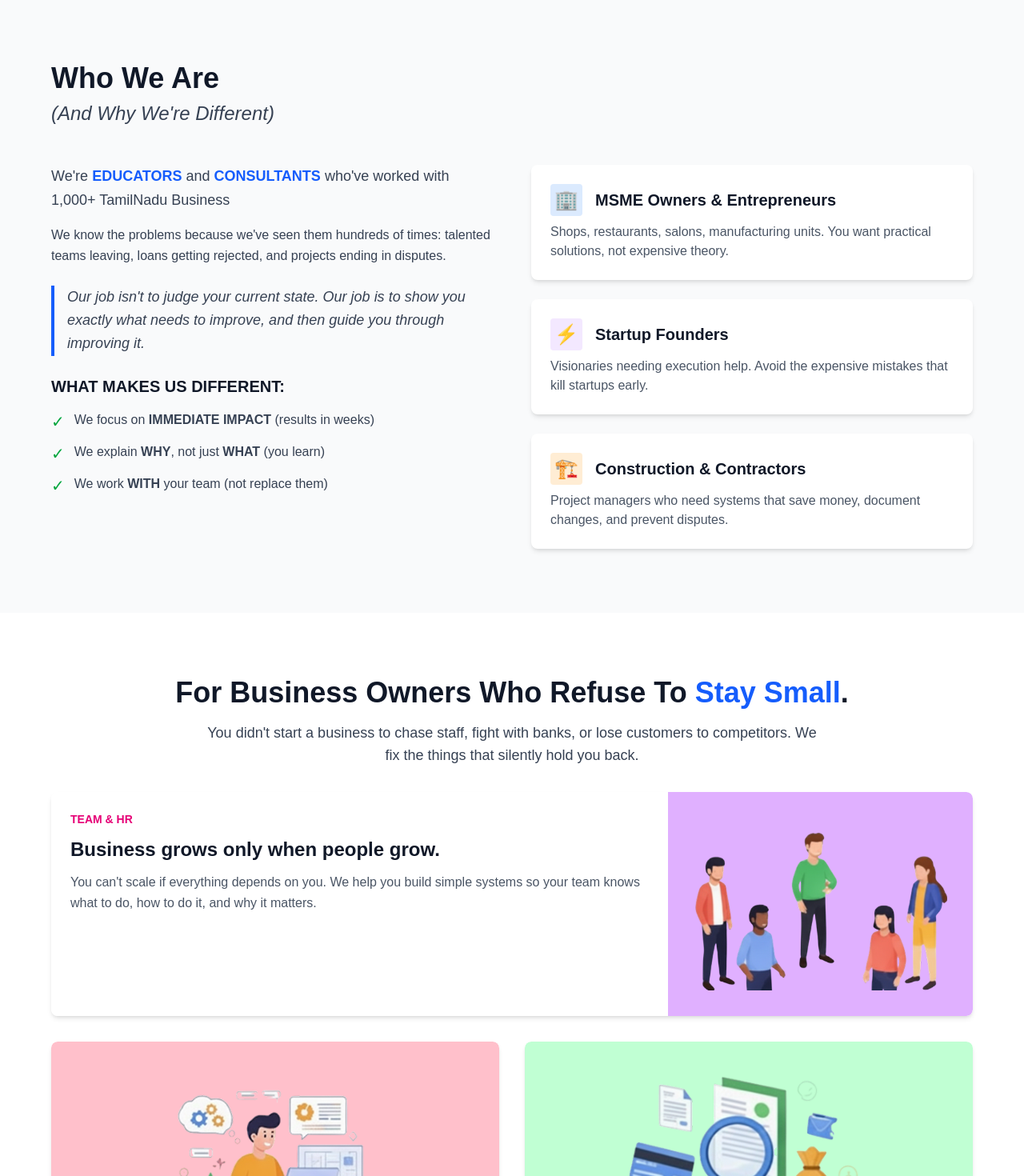
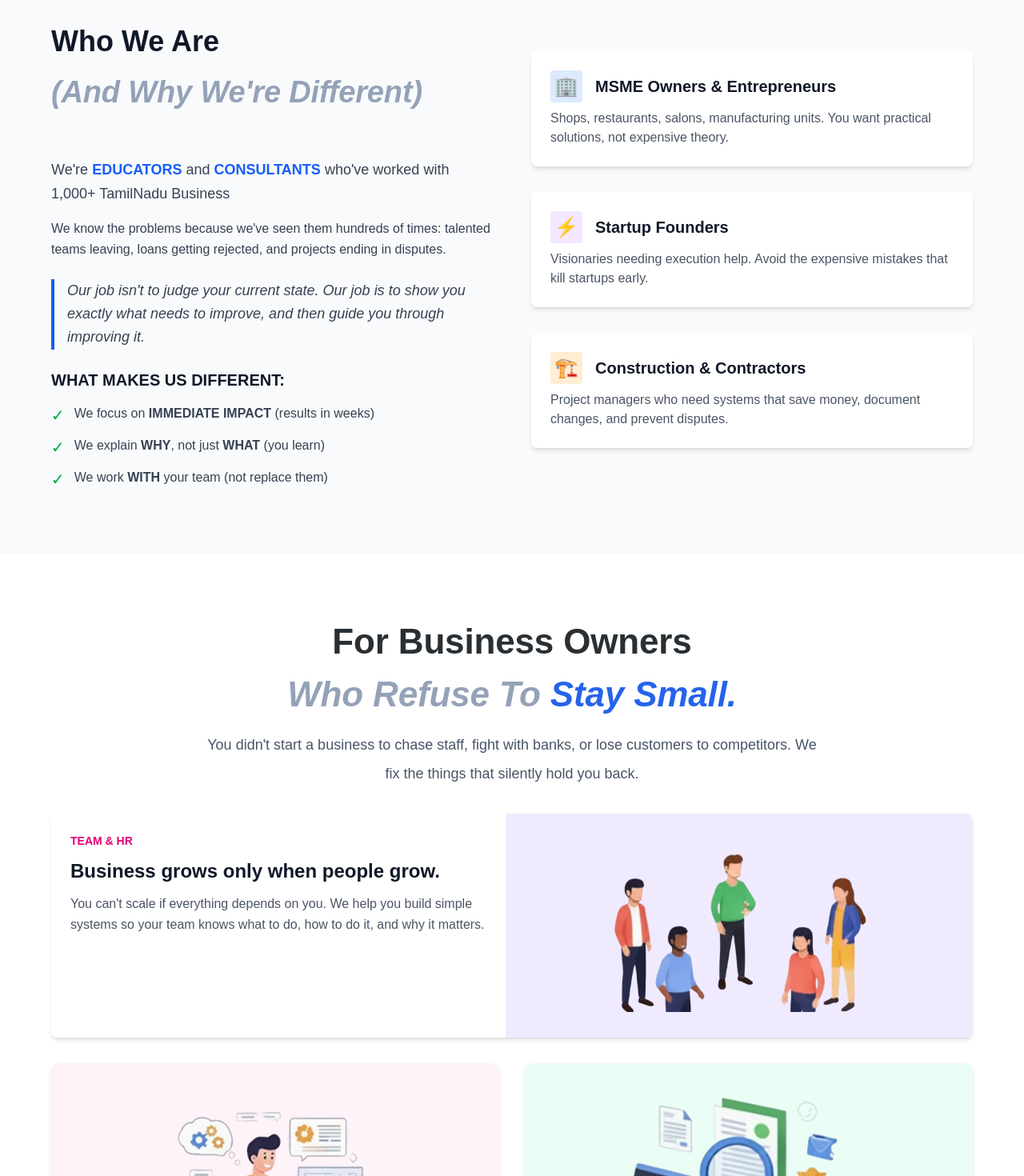
Before and after one commit to D-Delson/webinar, a Next.js app: page / in a window 1280 px wide. Shown: the part 1000-2470 px from the top of the page at 80% size. Built offline with nearby package versions, Linux system fonts and the light colour scheme.

Commit message:
ui fixes

```diff
--- a/components/BusinessOwners.tsx
+++ b/components/BusinessOwners.tsx
@@ -24,11 +24,10 @@ function ProblemCard({
 }: ProblemCardProps) {
   return (
     <div
-      className={`${
-        topImg
-          ? "rounded-lg"
-          : "rounded-lg md:rounded-l-lg md:flex flex-col md:flex-row"
-      } shadow-md overflow-hidden`}
+      className={`${topImg
+        ? "rounded-lg"
+        : "rounded-lg md:rounded-l-lg md:flex flex-col md:flex-row"
+        } shadow-md overflow-hidden`}
     >
       {topImg ? (
         <div
@@ -57,7 +56,7 @@ function ProblemCard({
       </div>
       {!topImg ? (
         <div
-          className={`flex justify-center items-center p-4 md:p-8 md:rounded-r-lg shrink-0`}
+          className={`flex justify-center items-center p-4 md:p-8 md:rounded-r-lg shrink-0 flex-1`}
           style={{ backgroundColor: bgColor }}
         >
           <Image
@@ -78,11 +77,22 @@ export default function BusinessOwners() {
     <Section className="bg-white">
       <div className="max-w-6xl mx-auto">
         <div className="mb-8 text-center">
-          <h2 className="text-3xl md:text-4xl font-bold text-gray-900 mb-4">
-            For Business Owners Who Refuse To{" "}
-            <span className="text-blue-600">Stay Small</span>.
-          </h2>
-          <p className="text-base md:text-lg text-gray-700 max-w-3xl mx-auto">
+          <div className="mb-4 text-center">
+            <h2 className="text-[32px] md:text-[40px] lg:text-[44px] leading-[42px] md:leading-[50px] lg:leading-[58px] font-semibold text-[#292F33] tracking-[-0.16px] capitalize">
+              For Business Owners
+            </h2>
+
+            <h2 className="mt-2 text-[32px] md:text-[40px] lg:text-[44px] leading-[42px] md:leading-[50px] lg:leading-[58px] tracking-[-0.16px] capitalize">
+              <span className="font-semibold italic text-[#94A2B8]">
+                Who Refuse To{" "}
+              </span>
+              <span className="font-bold italic text-[#2663EB]">
+                stay small.
+              </span>
+            </h2>
+          </div>
+
+          <p className="text-base md:text-lg text-[#485468] max-w-3xl mx-auto md:leading-[36px]">
             You didn&apos;t start a business to chase staff, fight with banks,
             or lose customers to competitors. We fix the things that silently
             hold you back.
@@ -98,7 +108,7 @@ export default function BusinessOwners() {
               description="You can't scale if everything depends on you. We help you build simple systems so your team knows what to do, how to do it, and why it matters."
               imageSrc="/members_group.png"
               imageAlt="Team members group"
-              bgColor="#E0B0FF"
+              bgColor="#F0EAFE"
             />
           </div>
 
@@ -109,7 +119,7 @@ export default function BusinessOwners() {
             description="Most startups don't fall in development; they fall in definition. We sit with you as a Business Analyst, turning your idea into a clear, buildable plan."
             imageSrc="/person_with_lap.png"
             imageAlt="Person with laptop"
-            bgColor="#FFC0CB"
+            bgColor="#FDF3F8"
             topImg={true}
           />
           <ProblemCard
@@ -119,7 +129,18 @@ export default function BusinessOwners() {
             description="Banks don't see your hard work, they see your files. We prepare your numbers, documents and credit profile so they finally see the real strength of your business."
             imageSrc="/magnify_glass.png"
             imageAlt="Magnifying glass"
-            bgColor="#C0FFD3"
+            bgColor="#EAFEF6"
+            topImg={true}
+          />
+
+          <ProblemCard
+            category="PROJECTS"
+            categoryColor="text-orange-600"
+            headline="Good work deserves a clean finish, not a fight."
+            description="You deliver quality construction, but loose agreements and missing records invite last-minute disputes. We give you simple contracts and tracking sheets that protect both sides."
+            imageSrc="/graph.png"
+            imageAlt="Project graph"
+            bgColor="#FFFBEA"
             topImg={true}
           />
           <ProblemCard
@@ -129,17 +150,7 @@ export default function BusinessOwners() {
             description="You've worked hard to build a good shop. We make sure people can actually find it when they search 'near me' on Google. So the calls, visits and orders come to you first."
             imageSrc="/google_search.png"
             imageAlt="Google search"
-            bgColor="#C0ECFF"
-            topImg={true}
-          />
-          <ProblemCard
-            category="PROJECTS"
-            categoryColor="text-orange-600"
-            headline="Good work deserves a clean finish, not a fight."
-            description="You deliver quality construction, but loose agreements and missing records invite last-minute disputes. We give you simple contracts and tracking sheets that protect both sides."
-            imageSrc="/graph.png"
-            imageAlt="Project graph"
-            bgColor="#FFE5C0"
+            bgColor="#F0F6FF"
             topImg={true}
           />
         </div>
--- a/components/Header.tsx
+++ b/components/Header.tsx
@@ -4,7 +4,7 @@ export default function Header() {
   return (
     <header className="bg-white shadow-md border-b border-gray-300 sticky top-0 z-50">
       <Container>
-        <nav className="flex items-center justify-center py-4 md:py-[27px] relative">
+        <nav className="flex items-center justify-center py-2 md:py-[20px] relative">
           <div className="flex-1"></div>
           <div className="hidden md:flex items-center space-x-16">
             <a
--- a/components/Hero.tsx
+++ b/components/Hero.tsx
@@ -58,7 +58,7 @@ export default function Hero() {
         </div>
 
         {/* Trusted Across Industries Section */}
-        <div className="mt-16">
+        <div className="mt-8">
           <p className="text-xs md:text-[18px] font-medium text-[#94A2B8] uppercase tracking-wider mb-6">
             TRUSTED ACROSS INDUSTRIES
           </p>
--- a/components/Testimonials.tsx
+++ b/components/Testimonials.tsx
@@ -56,7 +56,7 @@ export default function Testimonials() {
   ];
 
   return (
-    <Section className="">
+    <Section className="bg-white">
       <div className="max-w-6xl mx-auto">
         <div className="mb-12 text-center">
           <h2 className="text-3xl md:text-3xl font-bold text-gray-900 mb-2">
--- a/components/WhoWeAre.tsx
+++ b/components/WhoWeAre.tsx
@@ -27,18 +27,20 @@ export default function WhoWeAre() {
   return (
     <Section id="about" className="bg-gray-50">
       <div className="max-w-6xl mx-auto">
-        <div className="mb-12">
-          <h2 className="text-3xl md:text-4xl font-bold text-gray-900 mb-2">
-            Who We Are
-          </h2>
-          <p className="text-xl md:text-2xl text-gray-700 italic">
-            (And Why We&apos;re Different)
-          </p>
-        </div>
+
 
         <div className="grid md:grid-cols-2 gap-8 md:gap-12 items-start">
           {/* Left Column */}
           <div className="space-y-6">
+
+            <div className="mb-12">
+              <h2 className="text-3xl md:text-4xl font-bold text-gray-900 mb-2">
+                Who We Are
+              </h2>
+              <p className="font-semibold text-[38px] text-[#94A2B8] italic leading-[70px] tracking-[-0.16px] align-middle capitalize">
+                (And Why We&apos;re Different)</p>
+            </div>
+
             <div className="space-y-4">
               <p className="text-gray-700 leading-relaxed text-lg">
                 We&apos;re{" "}
@@ -96,7 +98,8 @@ export default function WhoWeAre() {
           </div>
 
           {/* Right Column - Feature Cards */}
-          <div className="grid gap-6">
+          <div className="grid gap-6 space-y-2">
+            <div></div>
             <FeatureCard
               icon="🏢"
               iconBg="bg-blue-100"
```
